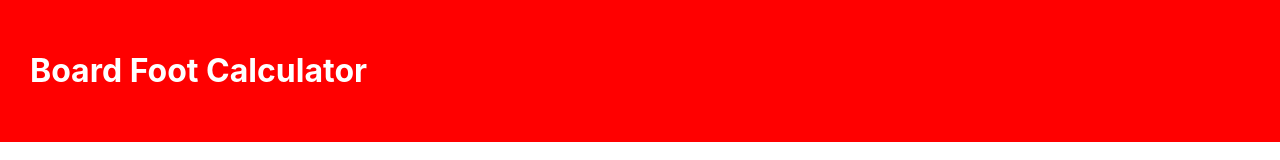
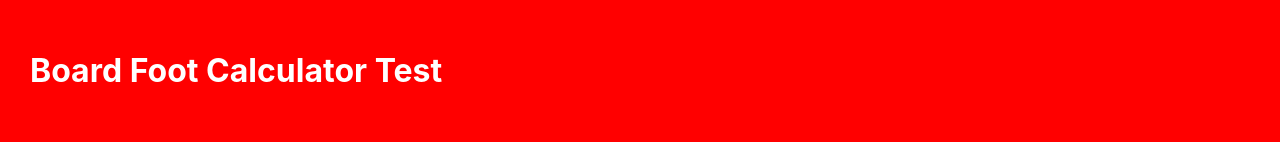
Before and after one commit to clyde30/board-foot-calc, a React (Create React App) app: page / in a window 1280 px wide. Shown: the top 160 px of the page. Built offline with nearby package versions, Linux system fonts and the light colour scheme.

Commit message:
test change

```diff
--- a/src/App.js
+++ b/src/App.js
@@ -16,7 +16,7 @@ export default function App() {
   return (
     <div className="App">
       <div className="header">
-        <h1>Board Foot Calculator</h1>
+        <h1>Board Foot Calculator Test</h1>
       </div>
       <div className="container">
         <div className="inputs-container">
```
